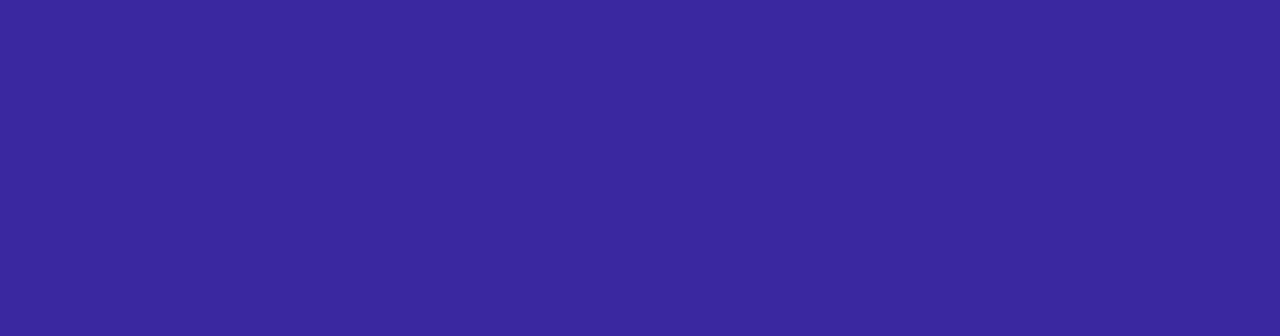
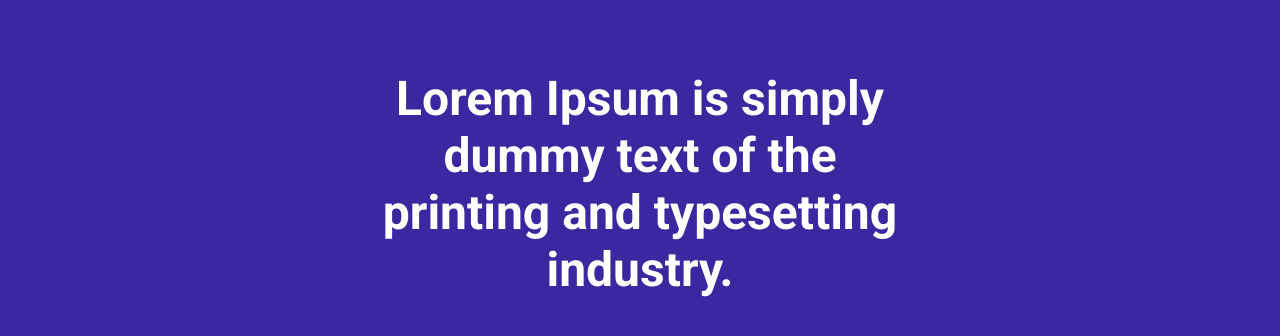
Before and after one commit to 6fy/korsantimi, a Next.js app: page / in a window 1280 px wide. Shown: the part 1179-1515 px from the top of the page. Before the commit the page ends 1193 px from the top, so only its background shows below. Built offline with nearby package versions, Linux system fonts and the light colour scheme.

Commit message:
add: banner

```diff
--- a/pages/index.tsx
+++ b/pages/index.tsx
@@ -1,12 +1,14 @@
 import Layout from "@/layout/Layout";
 import Hero from "@/components/hero/Hero";
 import TrendShip from "@/components/trendShip/TrendShip";
+import Banner from "@/components/banner/Banner";
 
 export default function Home() {
   return (
     <Layout>
       <Hero />
       <TrendShip />
+      <Banner title="Lorem Ipsum is simply dummy text of the printing and typesetting industry." />
     </Layout>
   );
 }
```
